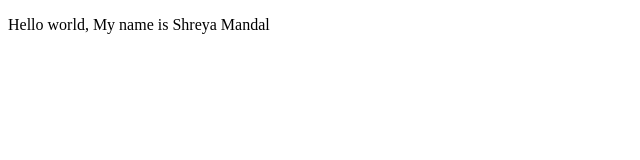
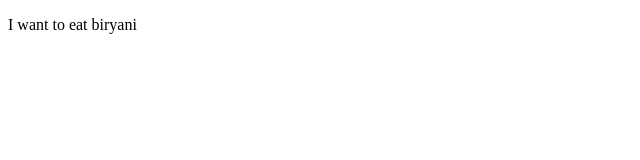
Before and after one commit to Shreya-231/test-angizo, a plain HTML site: page index.html in a window 1280 px wide. Shown: the whole page, without its empty margins (0-640 px from the left). Drawn offline with Linux system fonts and the light colour scheme.

Commit message:
Update workspace changes

```diff
--- a/index.html
+++ b/index.html
@@ -6,6 +6,6 @@
   <title>Hello World</title>
 </head>
 <body>
-  <p>Hello world, My name is Shreya Mandal</p>
+  <p>I want to eat biryani</p>
 </body>
 </html>
```
